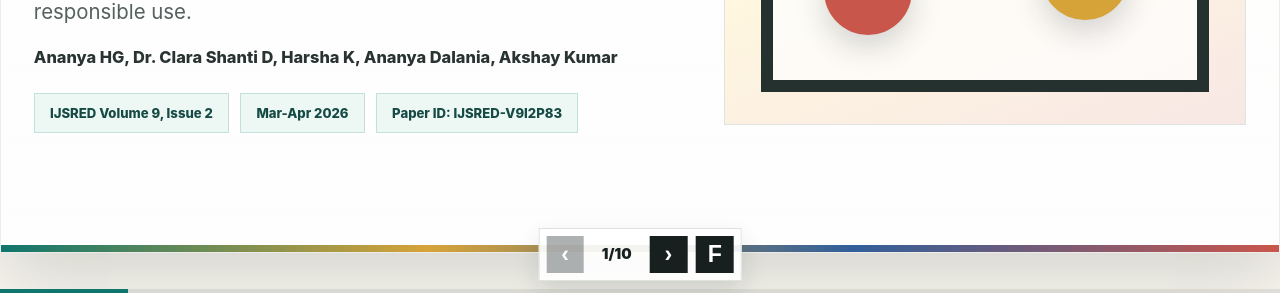
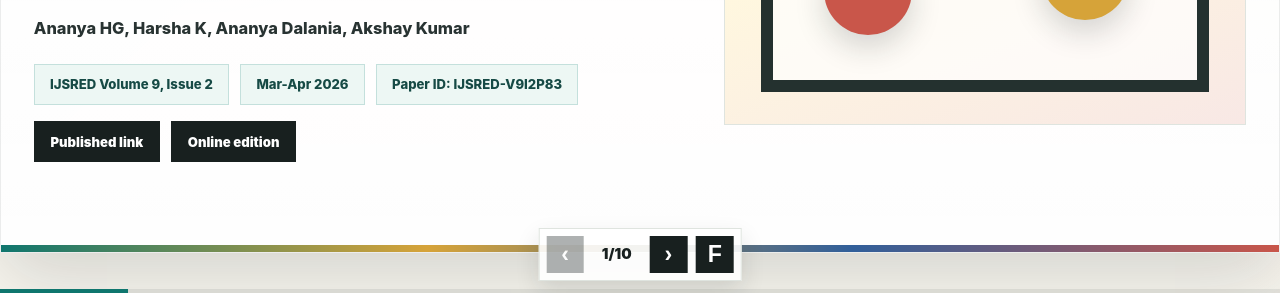
Before and after one commit to Karthisgowda/PCL-2, a website: page index.html in a window 1280 px wide. Shown: the part 507-800 px from the top of the page. Drawn offline with Linux system fonts and the light colour scheme.

Commit message:
Update authors and publication links

```diff
--- a/index.html
+++ b/index.html
@@ -23,12 +23,16 @@
               Blending new technology with equal opportunities and responsible use.
             </p>
             <p class="authors">
-              Ananya HG, Dr. Clara Shanti D, Harsha K, Ananya Dalania, Akshay Kumar
+              Ananya HG, Harsha K, Ananya Dalania, Akshay Kumar
             </p>
             <div class="meta-strip">
               <span>IJSRED Volume 9, Issue 2</span>
               <span>Mar-Apr 2026</span>
               <span>Paper ID: IJSRED-V9I2P83</span>
+            </div>
+            <div class="link-buttons">
+              <a href="https://www.ijsred.com/volume9-issue2-part9.html" target="_blank" rel="noreferrer">Published link</a>
+              <a href="https://www.ijsred.com/mar-apr-2026.html" target="_blank" rel="noreferrer">Online edition</a>
             </div>
           </div>
           <div class="hero-card" aria-label="AI education visual">
@@ -247,8 +251,10 @@
             <span>Paper ID: IJSRED-V9I2P83</span>
             <span>DOI: 10.5281/zenodo.19013856</span>
             <span>Copyright form date: 12-03-2026</span>
-            <a href="https://www.ijsred.com/volume9-issue2-part9.html" target="_blank" rel="noreferrer">Published link</a>
-            <a href="https://www.ijsred.com/mar-apr-2026.html" target="_blank" rel="noreferrer">Online edition</a>
+            <div class="link-buttons compact">
+              <a href="https://www.ijsred.com/volume9-issue2-part9.html" target="_blank" rel="noreferrer">Published link</a>
+              <a href="https://www.ijsred.com/mar-apr-2026.html" target="_blank" rel="noreferrer">Online edition</a>
+            </div>
           </div>
         </div>
       </section>
--- a/styles.css
+++ b/styles.css
@@ -166,8 +166,7 @@ li + li {
 }
 
 .meta-strip span,
-.takeaway,
-.publication-box a {
+.takeaway {
   border: 1px solid rgba(15, 118, 110, 0.18);
   background: #edf7f4;
   color: #164a45;
@@ -177,6 +176,33 @@ li + li {
 
 .meta-strip span {
   padding: 0.7rem 0.95rem;
+}
+
+.link-buttons {
+  display: flex;
+  flex-wrap: wrap;
+  gap: 0.7rem;
+  margin-top: 1.05rem;
+}
+
+.link-buttons a {
+  display: inline-block;
+  border: 1px solid var(--ink);
+  background: var(--ink);
+  color: #fff;
+  font-size: clamp(0.82rem, 1.55vmin, 1.05rem);
+  font-weight: 900;
+  padding: 0.72rem 0.98rem;
+  text-decoration: none;
+}
+
+.link-buttons a:focus-visible {
+  outline: 3px solid var(--gold);
+  outline-offset: 3px;
+}
+
+.link-buttons.compact {
+  margin-top: 0.2rem;
 }
 
 .hero-card {
@@ -401,13 +427,6 @@ li + li {
   font-size: clamp(1.25rem, 2.45vmin, 1.7rem);
 }
 
-.publication-box a {
-  display: inline-block;
-  width: fit-content;
-  padding: 0.62rem 0.8rem;
-  text-decoration: none;
-}
-
 .controls {
   position: fixed;
   left: 50%;
```
Also changed, not shown: README.md.
